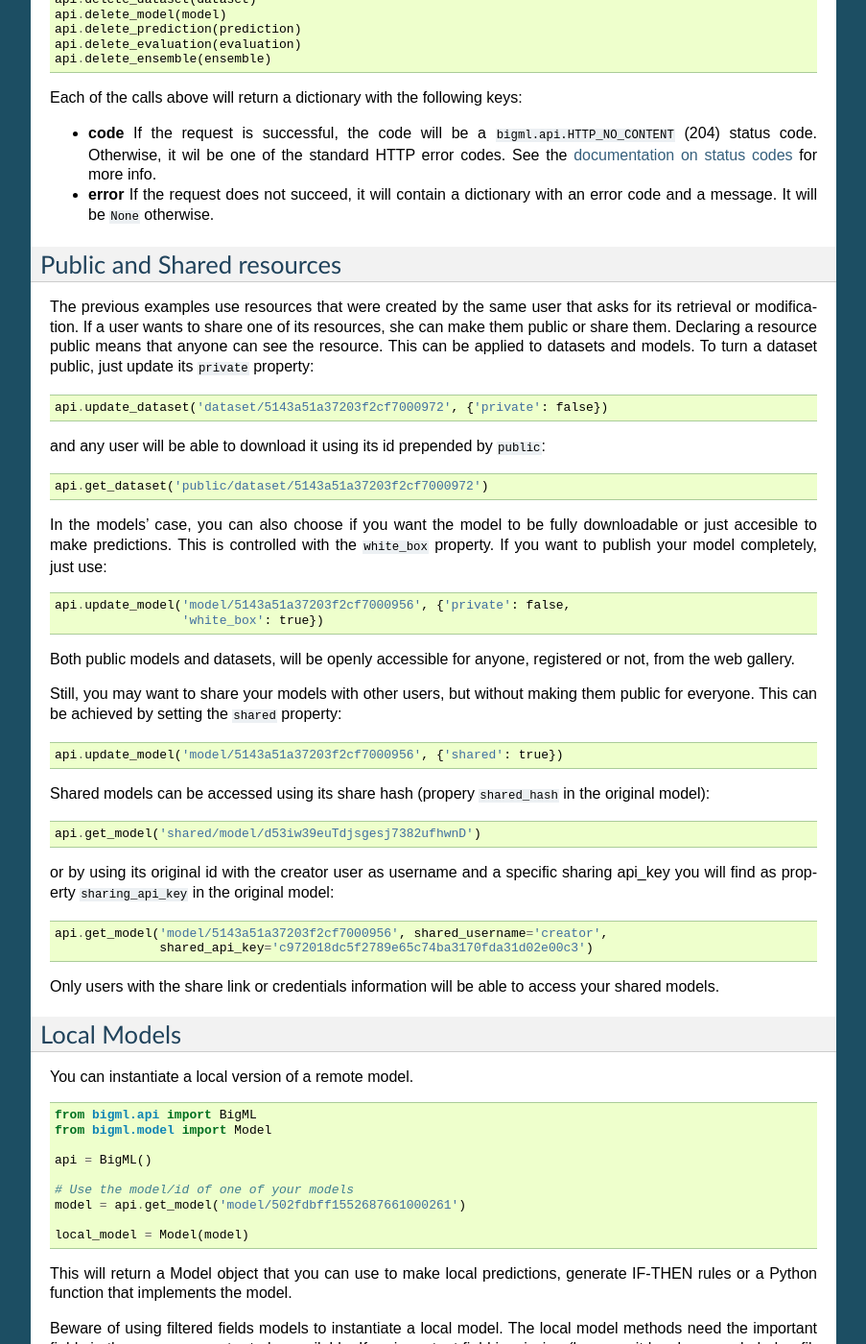
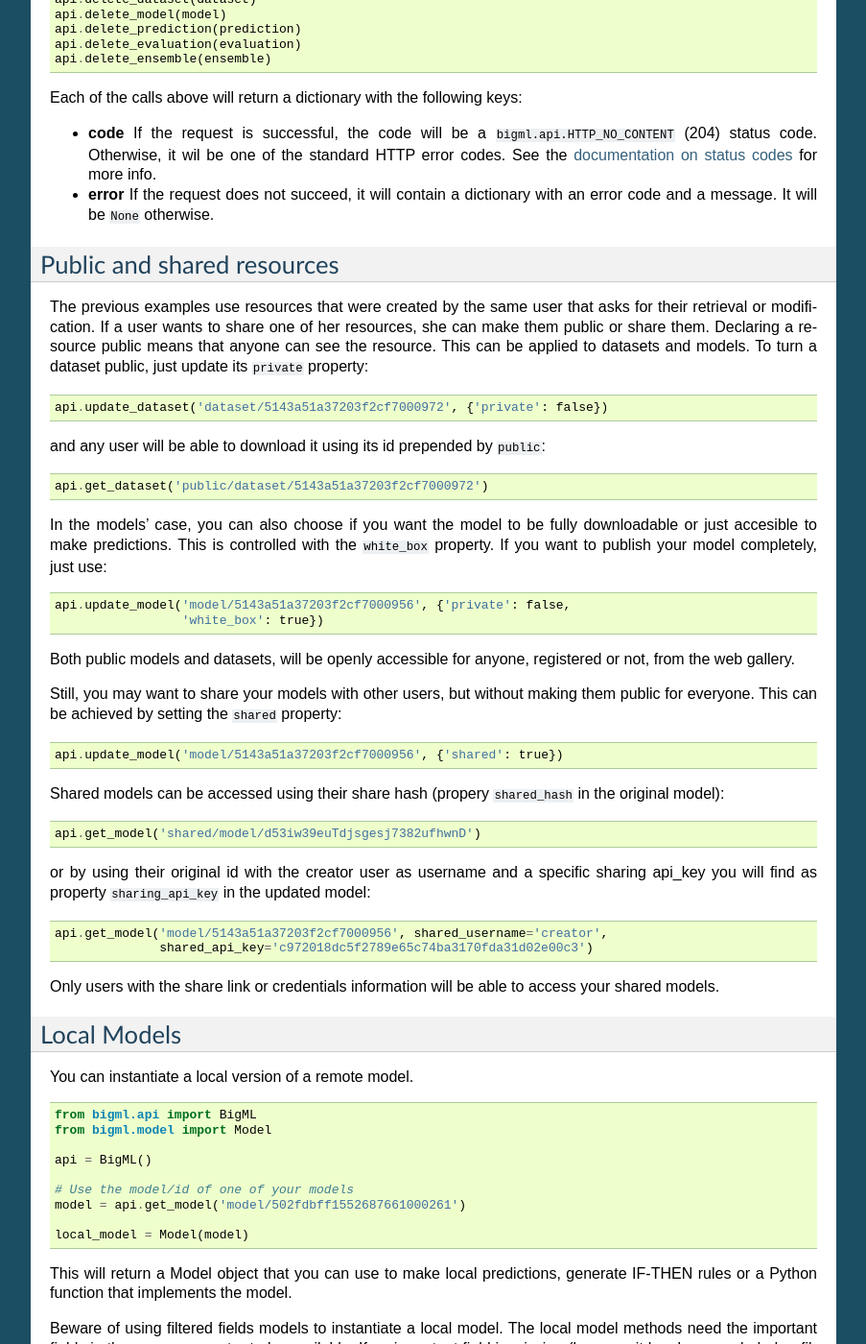
Before and after one commit to bigmlcom/python, a Sphinx documentation site: the page built from docs/index.rst, in a window 1280 px wide and 1400 px high, scrolled down 12108 px. Shown: the whole window at 96% size, without its empty margins (198-1101 px from the left). Built offline with Sphinx 7.4.7, drawn with Linux system fonts in a browser that asks for light colours; some of the changed text lies outside the part shown.

Commit message:
Code review changes in model functions and docs

```diff
--- a/docs/index.rst
+++ b/docs/index.rst
@@ -777,12 +777,12 @@
    dictionary with an error code and a message. It will be ``None``
    otherwise.
 
-Public and Shared resources
+Public and shared resources
 ---------------------------
 
 The previous examples use resources that were created by the same user
-that asks for its retrieval or modification. If a user wants to share one
-of its resources, she can make them public or share them. Declaring a resource
+that asks for their retrieval or modification. If a user wants to share one
+of her resources, she can make them public or share them. Declaring a resource
 public means that anyone can see the resource. This can be applied to datasets
 and models. To turn a dataset public, just update its ``private`` property::
 
@@ -810,13 +810,13 @@
 
     api.update_model('model/5143a51a37203f2cf7000956', {'shared': true})
 
-Shared models can be accessed using its share hash (propery ``shared_hash``
+Shared models can be accessed using their share hash (propery ``shared_hash``
 in the original model)::
 
     api.get_model('shared/model/d53iw39euTdjsgesj7382ufhwnD')
 
-or by using its original id with the creator user as username and a specific
-sharing api_key you will find as property ``sharing_api_key`` in the original
+or by using their original id with the creator user as username and a specific
+sharing api_key you will find as property ``sharing_api_key`` in the updated
 model::
 
     api.get_model('model/5143a51a37203f2cf7000956', shared_username='creator',
```
Also changed, not shown: 2 other files.
